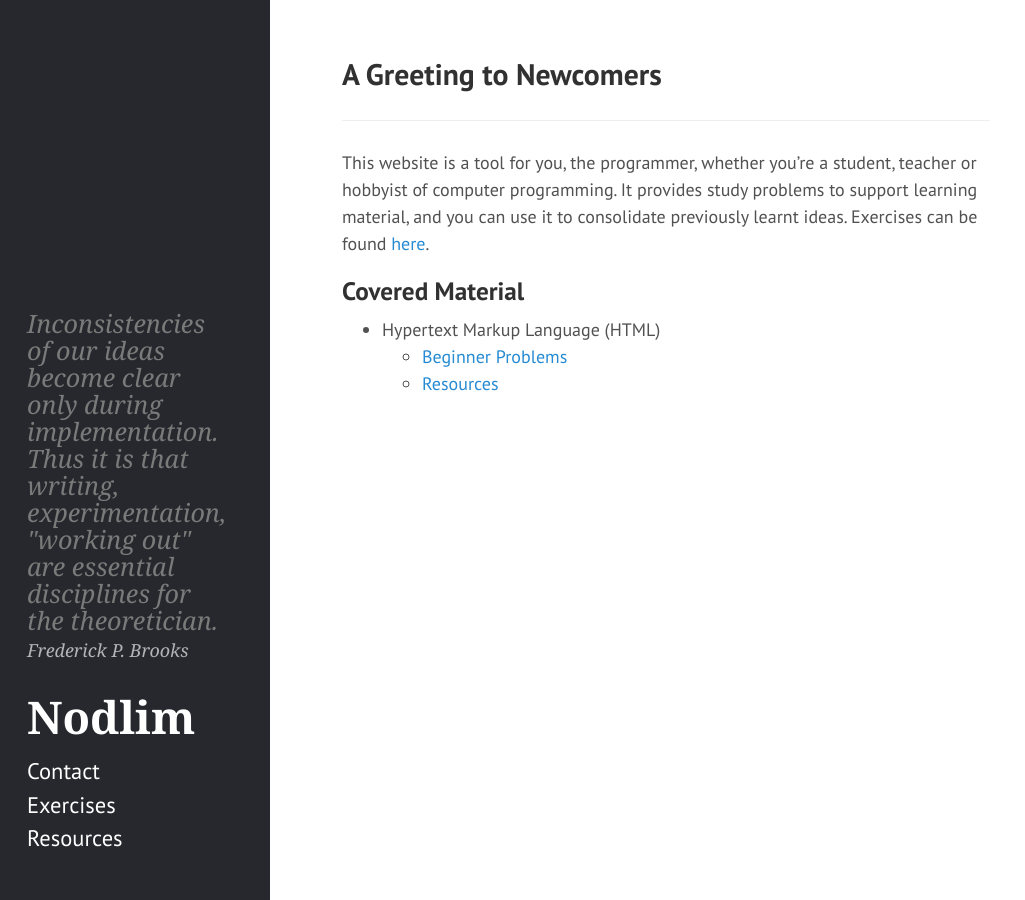
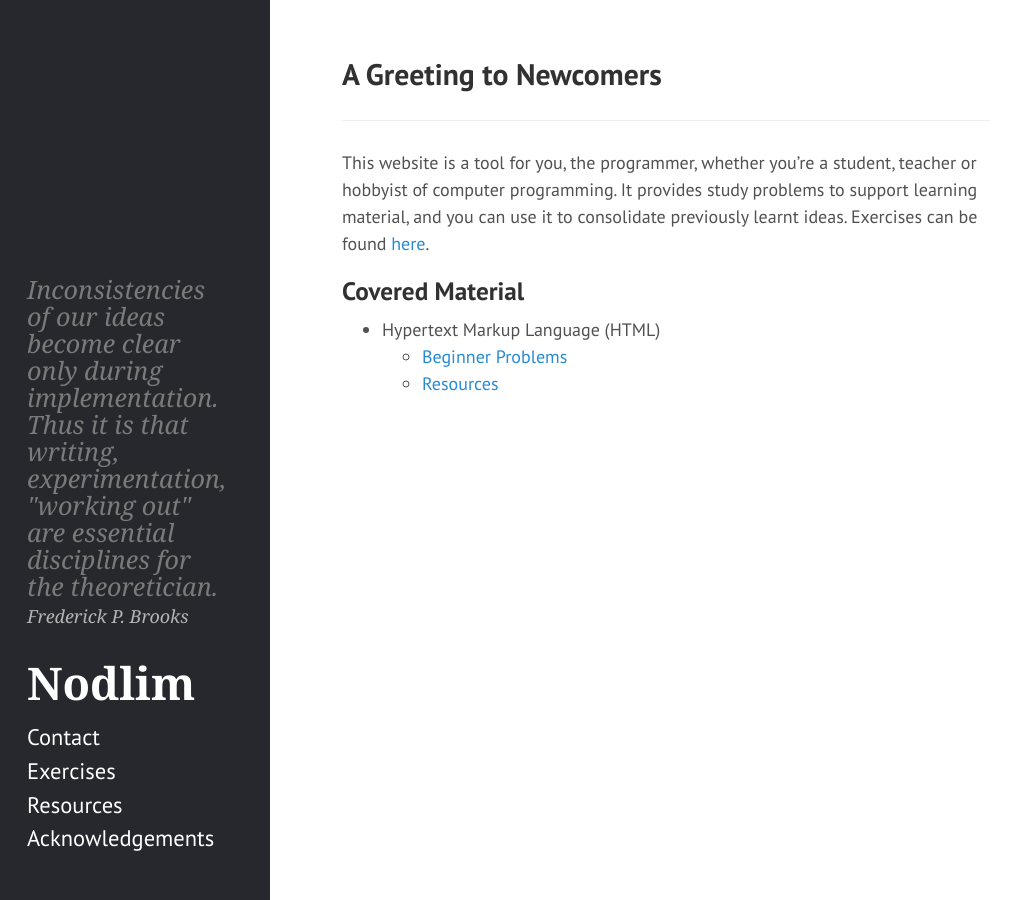
Before and after one commit to kranzuft/nodlim_old, a Jekyll site: the page built from index.md, in a window 1280 px wide. Shown: the whole page, without its empty margins (0-1025 px from the left). Built offline with Jekyll 4.4.1, drawn with Linux system fonts in a browser that asks for light colours.

Commit message:
added acknowledgements nav item

```diff
--- a/_includes/sidebar.html
+++ b/_includes/sidebar.html
@@ -24,6 +24,9 @@
         {{ node.title }}
       </a>
       {% endif %} {% endfor %}
+      <a class="sidebar-nav-ack" href="/acknowledgements">
+        Acknowledgements
+      </a>
     </nav>
   </div>
 </div>
```
